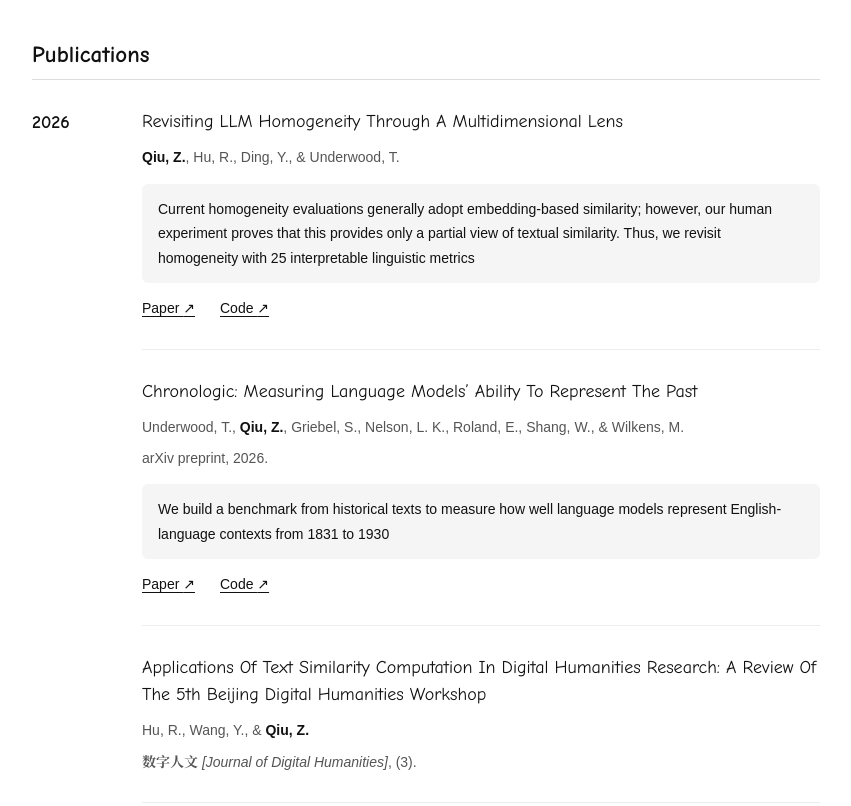
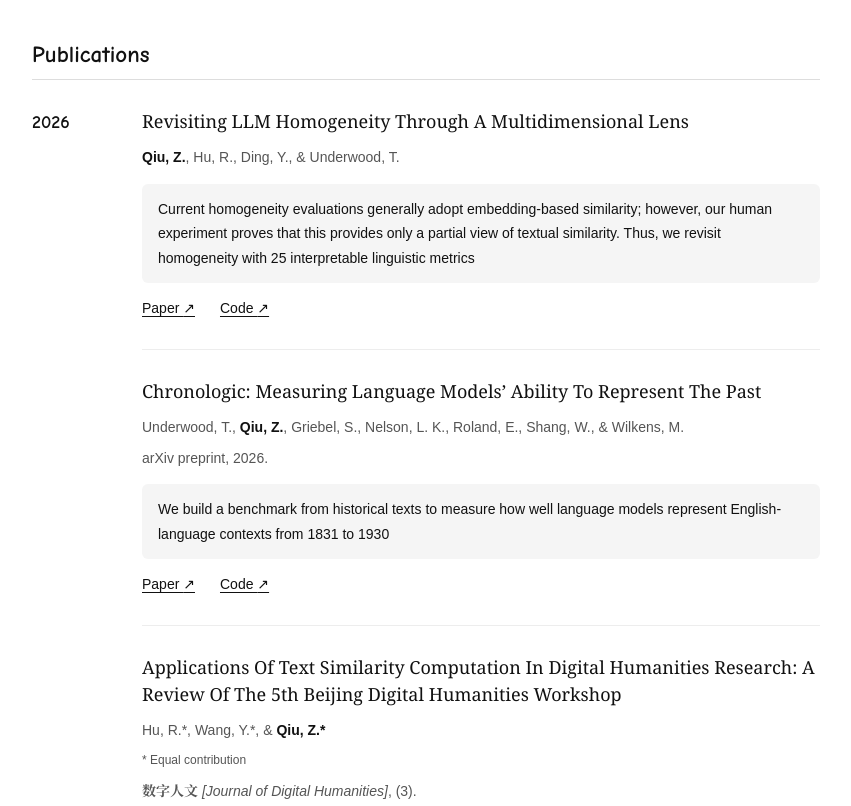
Before and after one commit to ziliang6/ziliang6.github.io, a plain HTML site: page index.html in a window 1280 px wide. Shown: the part 843-1649 px from the top of the page, without its empty margins (214-1065 px from the left). Drawn offline with Linux system fonts and the light colour scheme.

Commit message:
Add files via upload

```diff
--- a/index.html
+++ b/index.html
@@ -7,7 +7,7 @@
   <meta name="theme-color" content="#ffffff">
   <title>Ziliang Qiu</title>
   <link rel="icon" href="favicon-handdrawn-cat.jpg" type="image/jpeg">
-  <link rel="stylesheet" href="styles.css?v=mobile-system-20261102-8">
+  <link rel="stylesheet" href="styles.css?v=calisto-equal-20261118-9">
 </head>
 <body>
   <a class="skip-link" href="#main">Skip to content</a>
@@ -48,7 +48,8 @@
             </article></li>
             <li><article>
               <h4>Applications Of Text Similarity Computation In Digital Humanities Research: A Review Of The 5th Beijing Digital Humanities Workshop</h4>
-              <p class="authors">Hu, R., Wang, Y., &amp; <strong>Qiu, Z.</strong></p>
+              <p class="authors">Hu, R.*, Wang, Y.*, &amp; <strong>Qiu, Z.*</strong></p>
+              <p class="contribution-note">* Equal contribution</p>
               <p class="venue"><span lang="zh">数字人文</span> <span class="translation">[Journal of Digital Humanities]</span>, (3).</p>
             </article></li>
             <li><article>
--- a/styles.css
+++ b/styles.css
@@ -35,6 +35,7 @@ h4 a{text-decoration:none}
 h4 a:hover{text-decoration:underline}
 .authors{font-size:14px;margin:0 0 8px;color:var(--muted)}
 .authors strong{font-weight:600;color:var(--ink)}
+.contribution-note{font-size:12px;color:var(--muted);margin:0 0 8px}
 .venue{font-size:14px;line-height:1.65;color:var(--muted);margin:0}
 .translation{font-style:italic}
 .venue-label{display:inline-block;font-size:11px;line-height:1.5;border:1px solid #aaa;padding:1px 6px;margin-top:5px;white-space:nowrap;color:var(--ink)}
@@ -63,8 +64,8 @@ footer{display:flex;justify-content:space-between;gap:15px;border-top:1px solid
 
 @font-face{font-family:'Homepage Source Han Serif';src:url('fonts/source-han-serif-sc-bold.otf?v=advisors-20260923') format('opentype');font-style:normal;font-weight:700;font-display:swap}
 @font-face{font-family:'Cascadia Code';src:url('fonts/cascadia-code-latin-600.woff2') format('woff2');font-style:normal;font-weight:600;font-display:swap}
-.profile h1,.section-heading h2,nav,.year,.papers h4,.papers h4 a{font-family:'Comic Sans MS','Comic Sans',cursive;font-weight:600}
-.papers h4,.papers h4 a{font-weight:400}
+.profile h1,.section-heading h2,nav,.year{font-family:'Comic Sans MS','Comic Sans',cursive;font-weight:600}
+.papers h4,.papers h4 a{font-family:'Calisto MT',Georgia,'Times New Roman',serif;font-weight:400}
 .biography [class^='word-']{font-weight:700}
 @media(max-width:600px){
   body{font-family:system-ui,-apple-system,BlinkMacSystemFont,'Segoe UI','Microsoft YaHei',sans-serif}
```
